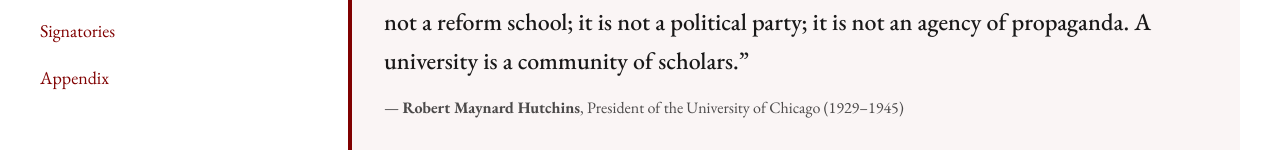
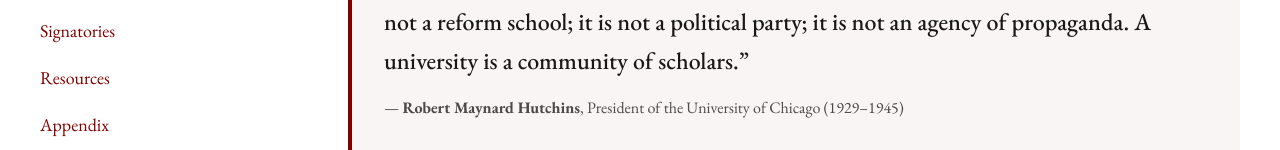
Before and after one commit to zroe1/uchicago-open-letter, a Next.js app: page / in a window 1280 px wide. Shown: the part 335-485 px from the top of the page. Built offline with nearby package versions, Linux system fonts and the light colour scheme.

Commit message:
add resources btn

```diff
--- a/src/app/page.tsx
+++ b/src/app/page.tsx
@@ -1,3 +1,4 @@
+import Link from "next/link";
 import { signatories } from "./signatories";
 export default function Home() {
   return (
@@ -40,6 +41,13 @@ export default function Home() {
               </a>
             </li>
             <li>
+              <Link
+                className="whitespace-nowrap rounded-full border border-[var(--maroon)]/50 px-3 py-1.5 text-[15px] text-[var(--maroon)]"
+                href="/resources">
+                Resources
+              </Link>
+            </li>
+            <li>
               <a
                 className="whitespace-nowrap rounded-full border border-[var(--maroon)]/50 px-3 py-1.5 text-[15px] text-[var(--maroon)]"
                 href="#appendix">
@@ -76,6 +84,13 @@ export default function Home() {
                   href="#signatories">
                   Signatories
                 </a>
+              </li>
+              <li>
+                <Link
+                  className="hover:underline decoration-[var(--maroon)] underline-offset-4"
+                  href="/resources">
+                  Resources
+                </Link>
               </li>
               <li>
                 <a
```
